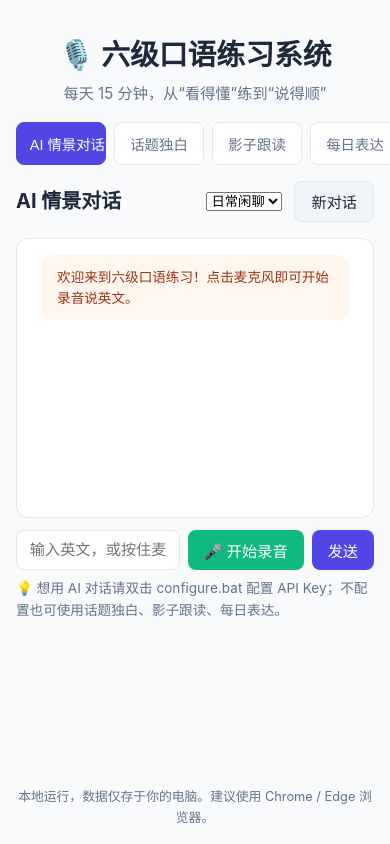
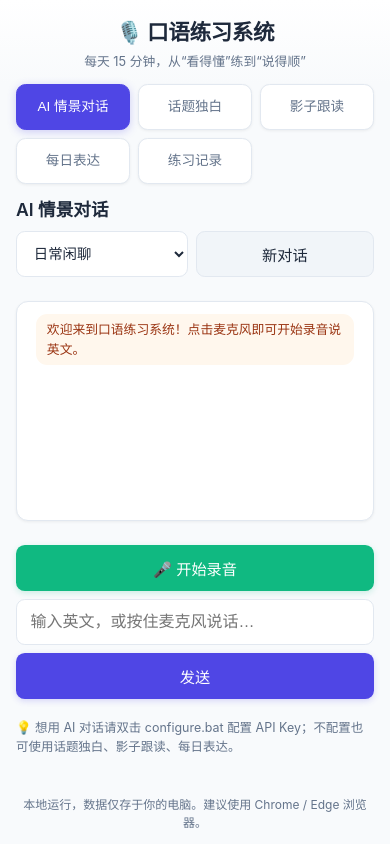
Before and after one commit to ssdrgzn2026/oral-practice, a Flask app: page / in a window 390 px wide. Run offline with Flask 3, Linux system fonts and the light colour scheme.

Commit message:
feat: improve mobile layout; remove all CET-6 branding

```diff
--- a/app.py
+++ b/app.py
@@ -1,6 +1,6 @@
 """
-六级口语练习系统
-一个基于 Flask + 浏览器 Web Speech API 的本地口语练习工具。
+口语练习系统
+一个基于 Flask + 浏览器 Web Speech API 的口语练习工具。
 支持：AI 情景对话、话题独白、影子跟读、每日表达。
 """
 
--- a/static/css/style.css
+++ b/static/css/style.css
@@ -9,81 +9,102 @@
     --border: #e2e8f0;
     --success: #10b981;
     --danger: #ef4444;
-    --shadow: 0 4px 6px -1px rgba(0, 0, 0, 0.05);
+    --shadow: 0 1px 3px rgba(0, 0, 0, 0.06);
 }
 
 * {
     box-sizing: border-box;
     margin: 0;
     padding: 0;
+    -webkit-tap-highlight-color: transparent;
+}
+
+html {
+    -webkit-text-size-adjust: 100%;
 }
 
 body {
     font-family: -apple-system, BlinkMacSystemFont, "Segoe UI", Roboto, "PingFang SC", "Microsoft YaHei", sans-serif;
     background: var(--bg);
     color: var(--text);
-    line-height: 1.6;
+    line-height: 1.55;
+    font-size: 16px;
 }
 
 .app {
     max-width: 900px;
     margin: 0 auto;
     min-height: 100vh;
+    min-height: 100dvh;
     display: flex;
     flex-direction: column;
 }
 
+/* 顶部标题 */
 .header {
     text-align: center;
-    padding: 2rem 1rem 1rem;
+    padding: 1rem 1rem 0.75rem;
+    background: linear-gradient(180deg, #fff 0%, var(--bg) 100%);
 }
 
 .header h1 {
-    font-size: 1.8rem;
-    margin-bottom: 0.25rem;
+    font-size: 1.35rem;
+    margin-bottom: 0.15rem;
+    letter-spacing: -0.02em;
 }
 
 .subtitle {
     color: var(--muted);
-    font-size: 0.95rem;
+    font-size: 0.8rem;
 }
 
+/* 导航标签 - 手机端 3+2 网格 */
 .tabs {
-    display: flex;
+    display: grid;
+    grid-template-columns: repeat(3, 1fr);
     gap: 0.5rem;
     padding: 0 1rem;
-    overflow-x: auto;
-    margin-bottom: 1rem;
+    margin-bottom: 0.75rem;
 }
 
 .tab {
-    flex: 1;
-    min-width: 90px;
-    padding: 0.6rem 0.8rem;
+    appearance: none;
     border: 1px solid var(--border);
     background: var(--card);
     color: var(--muted);
-    border-radius: 0.5rem;
+    border-radius: 0.6rem;
     cursor: pointer;
-    font-size: 0.9rem;
-    transition: all 0.2s;
-    white-space: nowrap;
+    font-size: 0.85rem;
+    font-weight: 500;
+    line-height: 1.2;
+    min-height: 46px;
+    padding: 0.45rem 0.35rem;
+    text-align: center;
+    transition: all 0.15s ease;
+    box-shadow: var(--shadow);
+    display: flex;
+    align-items: center;
+    justify-content: center;
+    touch-action: manipulation;
 }
 
 .tab.active {
     background: var(--primary);
     color: #fff;
     border-color: var(--primary);
+    box-shadow: 0 2px 8px rgba(79, 70, 229, 0.25);
 }
 
+/* 主内容区 */
 .main {
     flex: 1;
     padding: 0 1rem 1rem;
+    min-width: 0;
 }
 
 .panel {
     display: none;
-    animation: fadeIn 0.25s ease;
+    animation: fadeIn 0.2s ease;
 }
 
 .panel.active {
@@ -95,25 +116,42 @@ body {
     to { opacity: 1; transform: translateY(0); }
 }
 
+/* 面板标题栏 */
 .panel-header {
     display: flex;
-    align-items: center;
-    gap: 0.75rem;
-    margin-bottom: 1rem;
-    flex-wrap: wrap;
+    flex-direction: column;
+    gap: 0.5rem;
+    margin-bottom: 0.75rem;
 }
 
 .panel-header h2 {
-    font-size: 1.25rem;
-    margin-right: auto;
+    font-size: 1.1rem;
+    font-weight: 600;
 }
 
+.panel-header-controls {
+    display: flex;
+    gap: 0.5rem;
+    width: 100%;
+}
+
+.panel-header-controls .btn,
+.panel-header-controls select {
+    flex: 1;
+    min-width: 0;
+}
+
+.panel-header > .btn {
+    align-self: flex-start;
+}
+
+/* 卡片 */
 .card {
     background: var(--card);
     border: 1px solid var(--border);
     border-radius: 0.75rem;
-    padding: 1.25rem;
-    margin-bottom: 1rem;
+    padding: 1rem;
+    margin-bottom: 0.75rem;
     box-shadow: var(--shadow);
 }
 
@@ -123,13 +161,15 @@ body {
     color: var(--primary-dark);
     padding: 0.15rem 0.6rem;
     border-radius: 999px;
-    font-size: 0.75rem;
-    margin-bottom: 0.5rem;
+    font-size: 0.7rem;
+    font-weight: 500;
+    margin-bottom: 0.4rem;
 }
 
 .card h3 {
-    font-size: 1.15rem;
-    margin-bottom: 0.75rem;
+    font-size: 1.05rem;
+    margin-bottom: 0.6rem;
+    line-height: 1.4;
 }
 
 .card ul {
@@ -138,10 +178,11 @@ body {
 
 .card li {
     color: var(--muted);
-    font-size: 0.95rem;
+    font-size: 0.9rem;
     padding: 0.25rem 0;
-    padding-left: 1.2rem;
+    padding-left: 1.1rem;
     position: relative;
+    line-height: 1.5;
 }
 
 .card li::before {
@@ -149,23 +190,35 @@ body {
     color: var(--primary);
     position: absolute;
     left: 0;
+    font-weight: 700;
 }
 
+/* 按钮 */
 .btn {
-    padding: 0.55rem 1rem;
-    border-radius: 0.5rem;
+    display: inline-flex;
+    align-items: center;
+    justify-content: center;
+    gap: 0.35rem;
+    padding: 0.65rem 1rem;
+    border-radius: 0.55rem;
     border: none;
     cursor: pointer;
     font-size: 0.95rem;
-    transition: all 0.2s;
+    font-weight: 500;
+    transition: all 0.15s ease;
+    min-height: 46px;
+    touch-action: manipulation;
+    white-space: nowrap;
 }
 
 .btn.primary {
     background: var(--primary);
     color: #fff;
+    box-shadow: 0 2px 6px rgba(79, 70, 229, 0.2);
 }
 
-.btn.primary:hover {
+.btn.primary:hover,
+.btn.primary:active {
     background: var(--primary-dark);
 }
 
@@ -175,160 +228,216 @@ body {
     border: 1px solid var(--border);
 }
 
-.btn.secondary:hover {
+.btn.secondary:hover,
+.btn.secondary:active {
     background: #e2e8f0;
 }
 
 .btn.mic {
     background: var(--success);
     color: #fff;
+    box-shadow: 0 2px 6px rgba(16, 185, 129, 0.2);
 }
 
-.btn.mic:hover {
+.btn.mic:hover,
+.btn.mic:active {
     background: #059669;
 }
 
 .btn.mic.recording {
     background: var(--danger);
-    animation: pulse 1s infinite;
+    animation: pulse 1.2s infinite;
 }
 
 .btn:disabled {
-    opacity: 0.6;
+    opacity: 0.55;
     cursor: not-allowed;
 }
 
 @keyframes pulse {
     0%, 100% { transform: scale(1); }
-    50% { transform: scale(1.03); }
+    50% { transform: scale(1.02); }
 }
 
+/* 下拉框 */
+select {
+    padding: 0.6rem 0.8rem;
+    border: 1px solid var(--border);
+    border-radius: 0.55rem;
+    font-size: 0.9rem;
+    background: #fff;
+    color: var(--text);
+    min-height: 46px;
+}
+
+/* 输入区 */
 .input-area {
     display: flex;
+    flex-direction: column;
     gap: 0.5rem;
     margin-top: 0.75rem;
 }
 
 .input-area input {
-    flex: 1;
-    padding: 0.6rem 0.8rem;
+    width: 100%;
+    padding: 0.7rem 0.85rem;
     border: 1px solid var(--border);
-    border-radius: 0.5rem;
-    font-size: 0.95rem;
+    border-radius: 0.55rem;
+    font-size: 1rem;
+    min-height: 46px;
+}
+
+.input-area .btn {
+    width: 100%;
+}
+
+/* AI 对话 */
+#panel-chat.active {
+    display: flex;
+    flex-direction: column;
+    gap: 0.75rem;
 }
 
 .chat-messages {
     background: var(--card);
     border: 1px solid var(--border);
     border-radius: 0.75rem;
-    height: 360px;
+    flex: 1;
+    min-height: 220px;
+    height: 42vh;
+    max-height: 420px;
     overflow-y: auto;
-    padding: 1rem;
-    margin-bottom: 0.75rem;
+    padding: 0.75rem;
     display: flex;
     flex-direction: column;
-    gap: 0.75rem;
+    gap: 0.6rem;
+    box-shadow: var(--shadow);
 }
 
 .message {
-    max-width: 80%;
-    padding: 0.75rem 1rem;
-    border-radius: 0.75rem;
+    max-width: 88%;
+    padding: 0.65rem 0.85rem;
+    border-radius: 0.7rem;
     font-size: 0.95rem;
     line-height: 1.5;
+    word-break: break-word;
 }
 
 .message.user {
     align-self: flex-end;
     background: var(--primary);
     color: #fff;
-    border-bottom-right-radius: 0.25rem;
+    border-bottom-right-radius: 0.2rem;
 }
 
 .message.ai {
     align-self: flex-start;
     background: #f1f5f9;
     color: var(--text);
-    border-bottom-left-radius: 0.25rem;
+    border-bottom-left-radius: 0.2rem;
 }
 
 .message.system {
     align-self: center;
     background: #fff7ed;
     color: #9a3412;
-    font-size: 0.85rem;
-    max-width: 95%;
+    font-size: 0.8rem;
+    max-width: 96%;
+    padding: 0.4rem 0.7rem;
 }
 
+/* 计时器 */
 .timer-box {
     display: flex;
     align-items: center;
-    gap: 1rem;
-    margin-bottom: 1rem;
+    gap: 0.75rem;
+    margin-bottom: 0.75rem;
 }
 
 #timer {
     font-family: "SF Mono", Consolas, monospace;
-    font-size: 2rem;
+    font-size: 1.5rem;
     color: var(--primary);
-    min-width: 90px;
+    min-width: 78px;
+    font-weight: 600;
 }
 
+.timer-box .btn {
+    flex: 1;
+}
+
+/* 影子跟读文本 */
 .shadow-text {
-    font-size: 1.05rem;
-    line-height: 1.8;
+    font-size: 1rem;
+    line-height: 1.75;
     color: var(--text);
 }
 
 .hint {
-    margin-top: 0.75rem;
+    margin-top: 0.6rem;
     color: var(--muted);
-    font-size: 0.85rem;
+    font-size: 0.82rem;
+    line-height: 1.5;
 }
 
+/* 操作按钮组 */
 .actions {
     display: flex;
+    flex-direction: column;
     gap: 0.5rem;
-    margin-bottom: 1rem;
+    margin-bottom: 0.75rem;
 }
 
+.actions .btn {
+    width: 100%;
+}
+
+/* 结果框 */
 .result-box {
     background: #f8fafc;
     border: 1px dashed var(--border);
     border-radius: 0.75rem;
-    padding: 1rem;
+    padding: 0.85rem;
 }
 
 .result-box h4 {
-    font-size: 0.9rem;
+    font-size: 0.8rem;
     color: var(--muted);
-    margin-bottom: 0.5rem;
+    margin-bottom: 0.35rem;
+    font-weight: 600;
 }
 
 .result-text {
-    font-size: 1rem;
+    font-size: 0.95rem;
     color: var(--text);
-    min-height: 1.6rem;
+    min-height: 1.5rem;
+    line-height: 1.55;
+    word-break: break-word;
 }
 
+/* 每日表达 */
 .expression-card .expr-en {
-    font-size: 1.3rem;
+    font-size: 1.2rem;
     font-weight: 600;
     color: var(--primary-dark);
-    margin-bottom: 0.25rem;
+    margin-bottom: 0.2rem;
+    line-height: 1.4;
 }
 
 .expression-card .expr-zh {
     color: var(--muted);
-    margin-bottom: 0.75rem;
+    margin-bottom: 0.6rem;
+    font-size: 0.9rem;
 }
 
 .expression-card .expr-example {
     font-style: italic;
     color: var(--text);
-    line-height: 1.6;
+    line-height: 1.55;
+    font-size: 0.95rem;
 }
 
+/* 练习记录 */
 .history-list {
     display: flex;
     flex-direction: column;
@@ -338,40 +447,123 @@ body {
 .history-item {
     background: var(--card);
     border: 1px solid var(--border);
-    border-radius: 0.5rem;
-    padding: 0.75rem 1rem;
+    border-radius: 0.6rem;
+    padding: 0.7rem 0.85rem;
     font-size: 0.9rem;
+    box-shadow: var(--shadow);
 }
 
 .history-item time {
     color: var(--muted);
-    font-size: 0.8rem;
+    font-size: 0.75rem;
     display: block;
-    margin-bottom: 0.25rem;
+    margin-bottom: 0.2rem;
 }
 
+.history-item strong {
+    color: var(--primary-dark);
+    font-weight: 600;
+}
+
+/* 提示 */
 .tip {
     margin-top: 0.5rem;
     color: var(--muted);
-    font-size: 0.85rem;
+    font-size: 0.78rem;
+    line-height: 1.5;
 }
 
+/* 页脚 */
 .footer {
     text-align: center;
-    padding: 1rem;
+    padding: 0.75rem 1rem;
     color: var(--muted);
-    font-size: 0.8rem;
+    font-size: 0.75rem;
+    line-height: 1.5;
 }
 
-@media (max-width: 640px) {
+/* ===== 平板 / 桌面端 ===== */
+@media (min-width: 640px) {
+    .header {
+        padding: 1.5rem 1rem 1rem;
+    }
+
+    .header h1 {
+        font-size: 1.8rem;
+    }
+
+    .subtitle {
+        font-size: 0.95rem;
+    }
+
+    .tabs {
+        display: flex;
+        justify-content: center;
+        gap: 0.5rem;
+    }
+
+    .tab {
+        flex: 1 1 0;
+        max-width: 150px;
+        min-width: 100px;
+        font-size: 0.9rem;
+        padding: 0.6rem 0.75rem;
+        white-space: nowrap;
+    }
+
+    .panel-header {
+        flex-direction: row;
+        align-items: center;
+        justify-content: space-between;
+        gap: 0.75rem;
+    }
+
+    .panel-header h2 {
+        font-size: 1.25rem;
+    }
+
+    .panel-header-controls {
+        width: auto;
+        justify-content: flex-end;
+    }
+
+    .panel-header > .btn {
+        align-self: center;
+    }
+
+    .actions {
+        flex-direction: row;
+    }
+
+    .actions .btn {
+        width: auto;
+        flex: 1 1 0;
+    }
+
     .input-area {
-        flex-wrap: wrap;
+        flex-direction: row;
+        flex-wrap: nowrap;
     }
+
     .input-area input {
-        width: 100%;
-        order: -1;
+        flex: 1;
+        width: auto;
     }
+
+    .input-area .btn {
+        width: auto;
+    }
+
     .chat-messages {
-        height: 280px;
+        height: 380px;
+        padding: 1rem;
+    }
+
+    .timer-box {
+        gap: 1rem;
+    }
+
+    #timer {
+        font-size: 1.8rem;
     }
 }
--- a/static/js/app.js
+++ b/static/js/app.js
@@ -1,4 +1,4 @@
-/* 六级口语练习系统 - 前端逻辑 */
+/* 口语练习系统 - 前端逻辑 */
 
 const API_BASE = "";
 
@@ -138,7 +138,7 @@ function appendMessage(role, text) {
 }
 
 function getScenarioPrompt(scenario) {
-    const base = "You are a friendly English tutor helping a Chinese college student at CET-6 level practice spoken English. Keep responses natural, conversational, and around 2-4 sentences. If the user makes mistakes, gently correct them.";
+    const base = "You are a friendly English tutor helping a Chinese learner practice spoken English. Keep responses natural, conversational, and around 2-4 sentences. If the user makes mistakes, gently correct them.";
     const scenarios = {
         daily: base + " Chat about daily life, hobbies, and campus.",
         interview: base + " Conduct a short English job interview. Ask one question at a time.",
@@ -389,7 +389,7 @@ async function init() {
         appendMessage("system", "⚠️ 当前浏览器不支持语音识别，请使用 Chrome 或 Edge 以获得完整体验。");
         disableMicButtons();
     } else {
-        appendMessage("system", "欢迎来到六级口语练习！点击麦克风即可开始录音说英文。");
+        appendMessage("system", "欢迎来到口语练习系统！点击麦克风即可开始录音说英文。");
     }
     await nextTopic();
     await nextShadow();
--- a/templates/index.html
+++ b/templates/index.html
@@ -3,13 +3,13 @@
 <head>
     <meta charset="UTF-8">
     <meta name="viewport" content="width=device-width, initial-scale=1.0">
-    <title>六级口语练习系统</title>
+    <title>口语练习系统</title>
     <link rel="stylesheet" href="/static/css/style.css">
 </head>
 <body>
     <div class="app">
         <header class="header">
-            <h1>🎙️ 六级口语练习系统</h1>
+            <h1>🎙️ 口语练习系统</h1>
             <p class="subtitle">每天 15 分钟，从“看得懂”练到“说得顺”</p>
         </header>
 
@@ -26,6 +26,7 @@
             <section id="panel-chat" class="panel active">
                 <div class="panel-header">
                     <h2>AI 情景对话</h2>
+                    <div class="panel-header-controls">
                         <select id="chat-scenario">
                             <option value="daily">日常闲聊</option>
                             <option value="interview">英文面试</option>
@@ -33,6 +34,7 @@
                             <option value="academic">学术讨论</option>
                         </select>
                         <button id="new-chat" class="btn secondary">新对话</button>
+                    </div>
                 </div>
                 <div id="chat-messages" class="chat-messages"></div>
                 <div class="input-area">
```
Also changed, not shown: README.md, 1 other file. Lines whose indentation alone changed are shown as unchanged.
